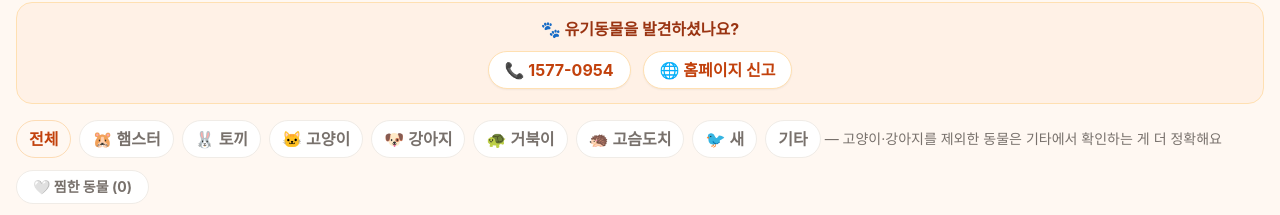
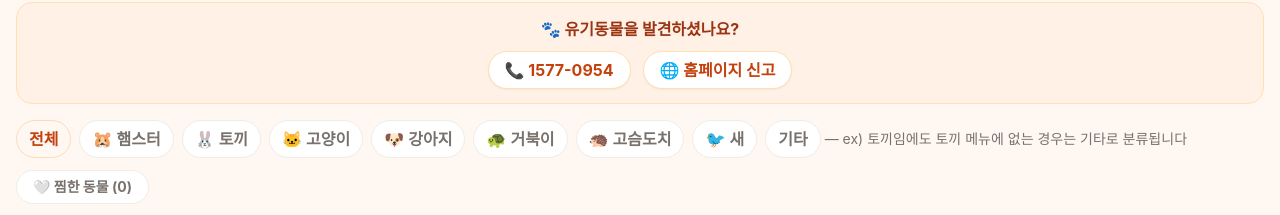
Before and after one commit to hassy2302/animal-shelter-native, a Next.js app: page / in a window 1280 px wide. Shown: the part 216-431 px from the top of the page. Built offline with nearby package versions, Linux system fonts and the light colour scheme; no server answers.

Commit message:
기타 설명 수정

```diff
--- a/src/components/filters/SpeciesPills.tsx
+++ b/src/components/filters/SpeciesPills.tsx
@@ -28,7 +28,7 @@ export default function SpeciesPills({ value, onChange }: SpeciesPillsProps) {
           </button>
           {opt === "기타" && (
             <span className="hidden sm:inline text-sm text-[var(--muted)]">
-              — 고양이·강아지를 제외한 동물은 기타에서 확인하는 게 더 정확해요
+              — ex) 토끼임에도 토끼 메뉴에 없는 경우는 기타로 분류됩니다
             </span>
           )}
         </span>
```
